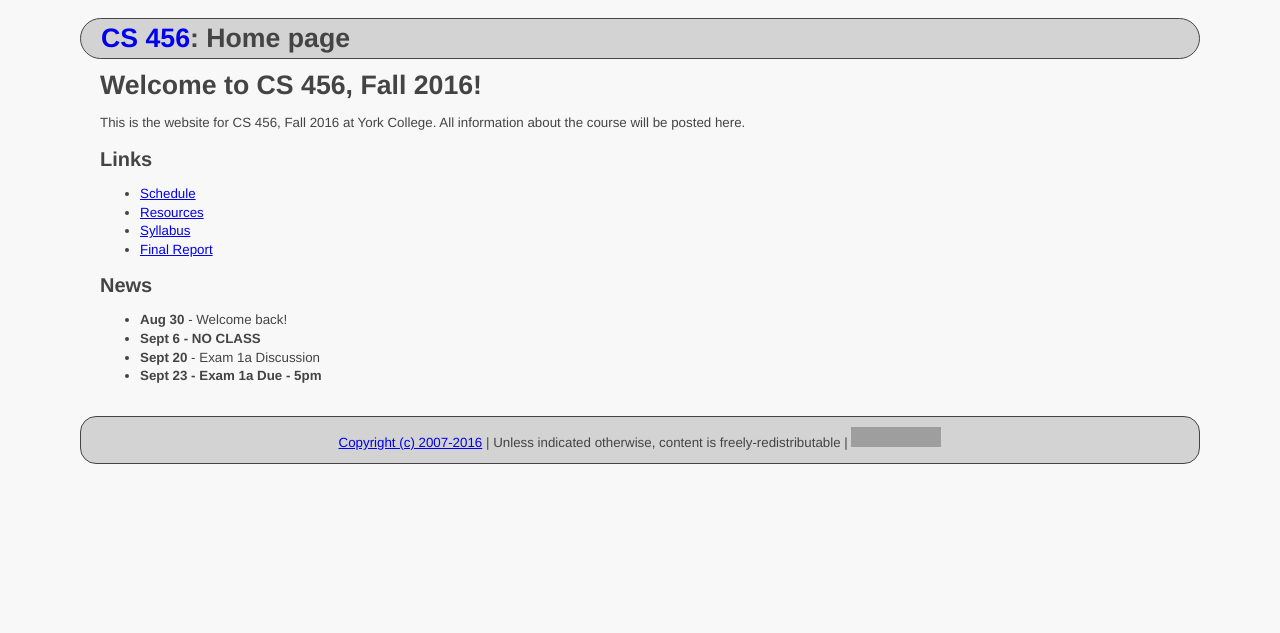
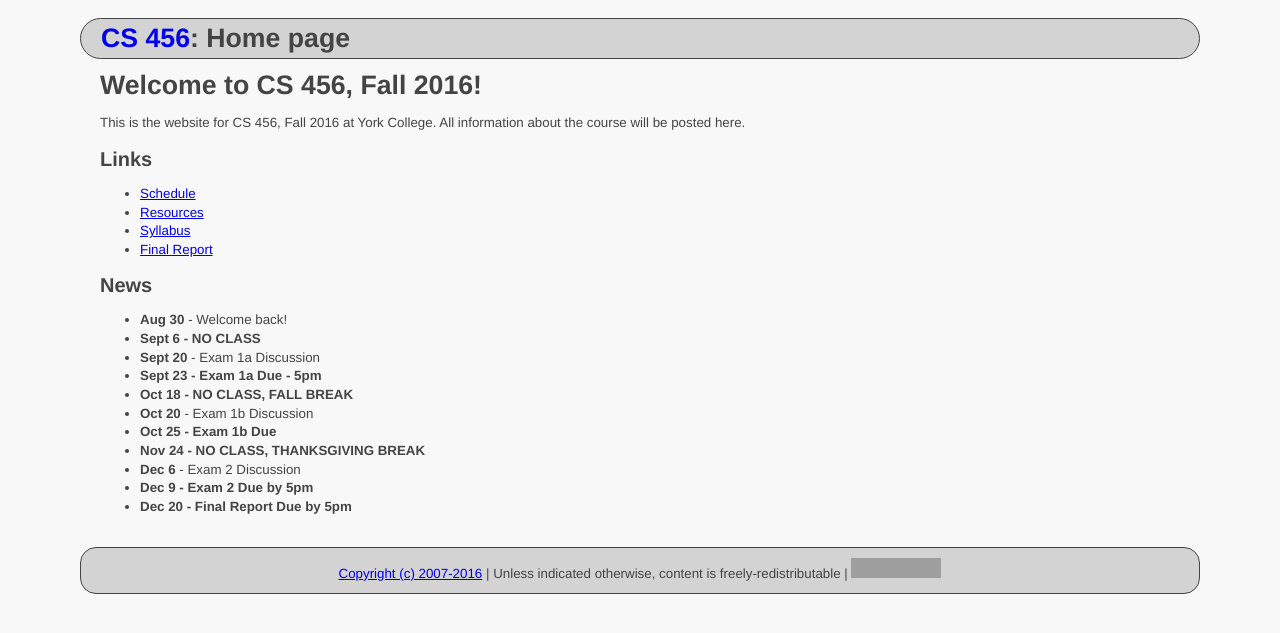
Before and after one commit to ycpcs/cs456-fall2016, a Jekyll site: the page built from index.md, in a window 1280 px wide. Shown: the top 633 px of the page. Built offline with Jekyll 4.4.1, drawn with Linux system fonts in a browser that asks for light colours; grey boxes are pictures that could not be loaded.

Commit message:
update schedule
update schedule

```diff
--- a/index.md
+++ b/index.md
@@ -21,6 +21,13 @@ All information about the course will be posted here.
 * **Sept 6 - NO CLASS**
 * **Sept 20** - Exam 1a Discussion
 * **Sept 23 - Exam 1a Due - 5pm**
+* **Oct 18 - NO CLASS, FALL BREAK**
+* **Oct 20** - Exam 1b Discussion
+* **Oct 25 - Exam 1b Due**
+* **Nov 24 - NO CLASS, THANKSGIVING BREAK**
+* **Dec 6** - Exam 2 Discussion
+* **Dec 9 - Exam 2 Due by 5pm**
+* **Dec 20 - Final Report Due by 5pm**
 
 
 
```
